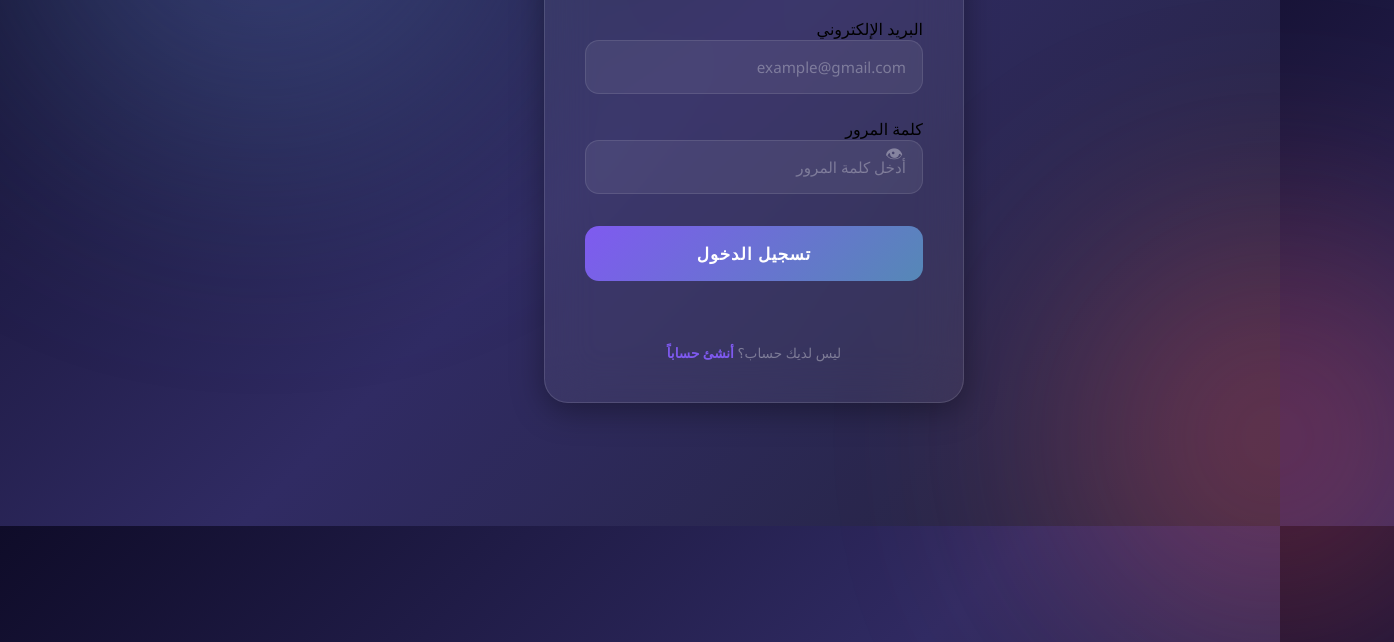
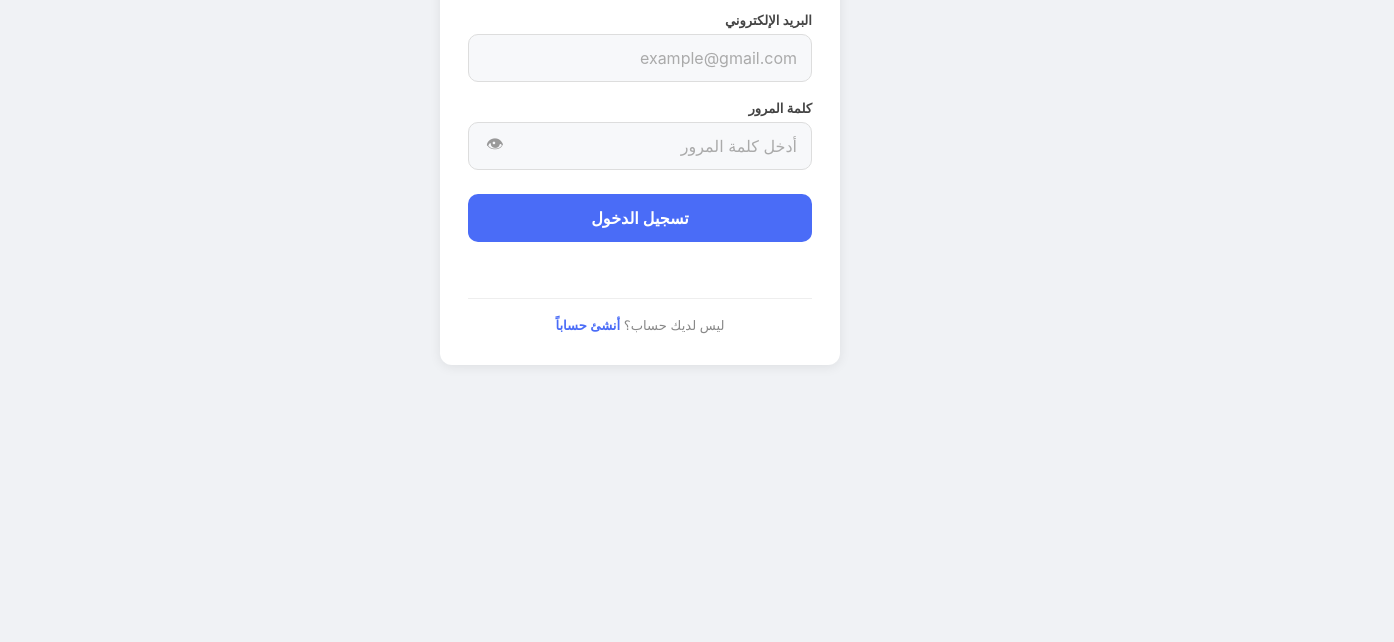
Before and after one commit to BADERKS01DFS/ba7r, a plain HTML site: page index.html in a window 1280 px wide. Shown: the part 274-916 px from the top of the page, 1394 px wide, since content can reach past the window. After the commit the page ends 800 px from the top, so only its background shows below. Drawn offline with nearby package versions, Linux system fonts and the light colour scheme.

Commit message:
Update style: classic light clean design

```diff
--- a/style.css
+++ b/style.css
@@ -1,15 +1,13 @@
-/* ===== Global Reset & Base ===== */
-*,
-*::before,
-*::after {
+/* ===== Reset ===== */
+*, *::before, *::after {
   margin: 0;
   padding: 0;
   box-sizing: border-box;
 }
 
-html {
-  font-size: 16px;
-  scroll-behavior: smooth;
+html, body {
+  height: 100%;
+  overflow-x: hidden;
 }
 
 body {
@@ -17,221 +15,122 @@ body {
   display: flex;
   align-items: center;
   justify-content: center;
-  font-family: 'Segoe UI', 'Inter', 'Helvetica Neue', Arial, sans-serif;
-  background: linear-gradient(135deg, #0f0c29 0%, #302b63 50%, #24243e 100%);
-  overflow: hidden;
-  position: relative;
+  font-family: -apple-system, BlinkMacSystemFont, 'Segoe UI', Arial, sans-serif;
+  background: #f0f2f5;
 }
 
-/* ===== Animated Background Orbs ===== */
-body::before,
-body::after {
-  content: '';
-  position: absolute;
-  border-radius: 50%;
-  filter: blur(120px);
-  opacity: 0.35;
-  z-index: 0;
-  animation: float 8s ease-in-out infinite alternate;
+/* ===== Card ===== */
+.login-card {
+  width: 100%;
+  max-width: 400px;
+  margin: 16px;
+  padding: 36px 28px 32px;
+  background: #fff;
+  border-radius: 12px;
+  box-shadow: 0 2px 12px rgba(0, 0, 0, 0.08);
 }
 
-body::before {
-  width: 500px;
-  height: 500px;
-  background: radial-gradient(circle, #7f5af0, #2cb67d);
-  top: -120px;
-  left: -100px;
-}
-
-body::after {
-  width: 400px;
-  height: 400px;
-  background: radial-gradient(circle, #e53170, #ff8a5c);
-  bottom: -100px;
-  right: -80px;
-  animation-delay: 2s;
-}
-
-@keyframes float {
-  0%   { transform: translateY(0) scale(1); }
-  100% { transform: translateY(40px) scale(1.08); }
-}
-
-/* ===== Login Card Container ===== */
-.login-card {
-  position: relative;
-  z-index: 1;
-  width: 100%;
-  max-width: 420px;
-  padding: 48px 40px 40px;
-  background: rgba(255, 255, 255, 0.06);
-  backdrop-filter: blur(24px);
-  -webkit-backdrop-filter: blur(24px);
-  border: 1px solid rgba(255, 255, 255, 0.12);
-  border-radius: 24px;
-  box-shadow:
-    0 8px 32px rgba(0, 0, 0, 0.35),
-    inset 0 1px 0 rgba(255, 255, 255, 0.1);
-  animation: cardEnter 0.7s cubic-bezier(0.22, 1, 0.36, 1) forwards;
-  opacity: 0;
-  transform: translateY(30px) scale(0.96);
-}
-
-@keyframes cardEnter {
-  to {
-    opacity: 1;
-    transform: translateY(0) scale(1);
-  }
-}
-
-/* ===== Brand Title ===== */
+/* ===== Brand ===== */
 .brand-title {
   text-align: center;
-  font-size: 2.6rem;
-  font-weight: 800;
-  letter-spacing: 3px;
-  margin-bottom: 8px;
-  background: linear-gradient(135deg, #7f5af0, #2cb67d, #e53170);
-  background-size: 200% 200%;
-  -webkit-background-clip: text;
-  -webkit-text-fill-color: transparent;
-  background-clip: text;
-  animation: gradientShift 4s ease infinite;
-}
-
-@keyframes gradientShift {
-  0%, 100% { background-position: 0% 50%; }
-  50%      { background-position: 100% 50%; }
+  font-size: 2rem;
+  font-weight: 700;
+  color: #1a1a2e;
+  margin-bottom: 6px;
 }
 
 .brand-subtitle {
   text-align: center;
-  font-size: 0.92rem;
-  color: rgba(255, 255, 255, 0.45);
-  margin-bottom: 36px;
-  font-weight: 400;
-  letter-spacing: 0.5px;
+  font-size: 0.85rem;
+  color: #888;
+  margin-bottom: 28px;
 }
 
-/* ===== Form Group ===== */
+/* ===== Form ===== */
 .form-group {
-  position: relative;
-  margin-bottom: 24px;
+  margin-bottom: 18px;
 }
 
-.form-group .input-icon {
-  position: absolute;
-  top: 50%;
-  left: 16px;
-  transform: translateY(-50%);
-  color: rgba(255, 255, 255, 0.35);
-  font-size: 1.1rem;
-  transition: color 0.3s ease;
-  pointer-events: none;
+.form-group label {
+  display: block;
+  font-size: 0.82rem;
+  font-weight: 600;
+  color: #444;
+  margin-bottom: 6px;
 }
 
 .form-group input {
   width: 100%;
-  padding: 16px 16px 16px 48px;
-  background: rgba(255, 255, 255, 0.07);
-  border: 1.5px solid rgba(255, 255, 255, 0.1);
-  border-radius: 14px;
-  color: #fff;
-  font-size: 0.95rem;
+  padding: 13px 14px;
+  background: #f7f8fa;
+  border: 1.5px solid #ddd;
+  border-radius: 10px;
+  color: #222;
+  font-size: 1rem;
   font-family: inherit;
   outline: none;
-  transition: all 0.3s ease;
+  transition: border-color 0.2s;
 }
 
 .form-group input::placeholder {
-  color: rgba(255, 255, 255, 0.3);
-  font-weight: 300;
+  color: #aaa;
 }
 
 .form-group input:focus {
-  border-color: #7f5af0;
-  background: rgba(127, 90, 240, 0.08);
-  box-shadow: 0 0 0 3px rgba(127, 90, 240, 0.15);
-}
-
-.form-group input:focus ~ .input-icon {
-  color: #7f5af0;
+  border-color: #4a6cf7;
+  background: #fff;
 }
 
 /* ===== Password Toggle ===== */
+.password-wrapper {
+  position: relative;
+}
+
 .password-toggle {
   position: absolute;
   top: 50%;
-  right: 16px;
+  left: 14px;
   transform: translateY(-50%);
   background: none;
   border: none;
-  color: rgba(255, 255, 255, 0.35);
+  color: #999;
   font-size: 1.1rem;
   cursor: pointer;
-  transition: color 0.3s ease;
   padding: 4px;
 }
 
 .password-toggle:hover {
-  color: #7f5af0;
+  color: #4a6cf7;
 }
 
-/* ===== Submit Button ===== */
+/* ===== Button ===== */
 .btn-submit {
   width: 100%;
-  padding: 16px;
-  margin-top: 8px;
-  background: linear-gradient(135deg, #7f5af0, #2cb67d);
-  background-size: 200% 200%;
+  padding: 14px;
+  margin-top: 6px;
+  background: #4a6cf7;
   border: none;
-  border-radius: 14px;
+  border-radius: 10px;
   color: #fff;
-  font-size: 1.05rem;
-  font-weight: 700;
+  font-size: 1rem;
+  font-weight: 600;
   font-family: inherit;
-  letter-spacing: 1px;
   cursor: pointer;
-  transition: all 0.4s ease;
-  position: relative;
-  overflow: hidden;
-}
-
-.btn-submit::before {
-  content: '';
-  position: absolute;
-  top: 0;
-  left: -100%;
-  width: 100%;
-  height: 100%;
-  background: linear-gradient(
-    90deg,
-    transparent,
-    rgba(255, 255, 255, 0.15),
-    transparent
-  );
-  transition: left 0.5s ease;
+  transition: background 0.2s;
 }
 
 .btn-submit:hover {
-  background-position: 100% 50%;
-  transform: translateY(-2px);
-  box-shadow: 0 8px 25px rgba(127, 90, 240, 0.4);
-}
-
-.btn-submit:hover::before {
-  left: 100%;
+  background: #3b5de7;
 }
 
 .btn-submit:active {
-  transform: translateY(0);
-  box-shadow: 0 4px 12px rgba(127, 90, 240, 0.3);
+  background: #3352d4;
 }
 
-/* ===== Loading State ===== */
+/* ===== Loading ===== */
 .btn-submit.loading {
   pointer-events: none;
-  opacity: 0.75;
+  opacity: 0.7;
 }
 
 .btn-submit.loading .btn-text {
@@ -243,94 +142,63 @@ body::after {
   position: absolute;
   top: 50%;
   left: 50%;
-  width: 22px;
-  height: 22px;
-  margin: -11px 0 0 -11px;
-  border: 3px solid rgba(255, 255, 255, 0.3);
+  width: 20px;
+  height: 20px;
+  margin: -10px 0 0 -10px;
+  border: 2.5px solid rgba(255,255,255,0.3);
   border-top-color: #fff;
   border-radius: 50%;
-  animation: spin 0.7s linear infinite;
+  animation: spin 0.6s linear infinite;
 }
 
 @keyframes spin {
   to { transform: rotate(360deg); }
 }
 
-/* ===== Status Message ===== */
+.btn-submit {
+  position: relative;
+}
+
+/* ===== Status ===== */
 .status-msg {
   text-align: center;
-  margin-top: 16px;
-  font-size: 0.88rem;
-  min-height: 22px;
-  transition: all 0.3s ease;
+  margin-top: 14px;
+  font-size: 0.84rem;
+  min-height: 20px;
 }
 
 .status-msg.error {
-  color: #ff6b6b;
+  color: #e74c3c;
 }
 
 .status-msg.success {
-  color: #2cb67d;
+  color: #27ae60;
 }
 
-/* ===== Divider ===== */
-.divider {
-  display: flex;
-  align-items: center;
-  margin: 28px 0 20px;
-  color: rgba(255, 255, 255, 0.25);
-  font-size: 0.8rem;
-  letter-spacing: 1px;
-  text-transform: uppercase;
-}
-
-.divider::before,
-.divider::after {
-  content: '';
-  flex: 1;
-  height: 1px;
-  background: rgba(255, 255, 255, 0.1);
-}
-
-.divider::before { margin-right: 14px; }
-.divider::after  { margin-left: 14px; }
-
-/* ===== Footer Text ===== */
+/* ===== Footer ===== */
 .card-footer {
   text-align: center;
-  margin-top: 24px;
-  font-size: 0.85rem;
-  color: rgba(255, 255, 255, 0.35);
+  margin-top: 22px;
+  padding-top: 18px;
+  border-top: 1px solid #eee;
+  font-size: 0.82rem;
+  color: #888;
 }
 
 .card-footer a {
-  color: #7f5af0;
+  color: #4a6cf7;
   text-decoration: none;
   font-weight: 600;
-  transition: color 0.3s ease;
-}
-
-.card-footer a:hover {
-  color: #2cb67d;
 }
 
 /* ===== Responsive ===== */
 @media (max-width: 480px) {
   .login-card {
-    margin: 20px;
-    padding: 36px 24px 32px;
-    border-radius: 20px;
+    margin: 12px;
+    padding: 28px 20px 24px;
   }
 
   .brand-title {
-    font-size: 2.1rem;
-  }
-
-  .form-group input {
-    padding: 14px 14px 14px 44px;
-  }
-
-  .btn-submit {
-    padding: 14px;
+    font-size: 1.7rem;
   }
 }
```
